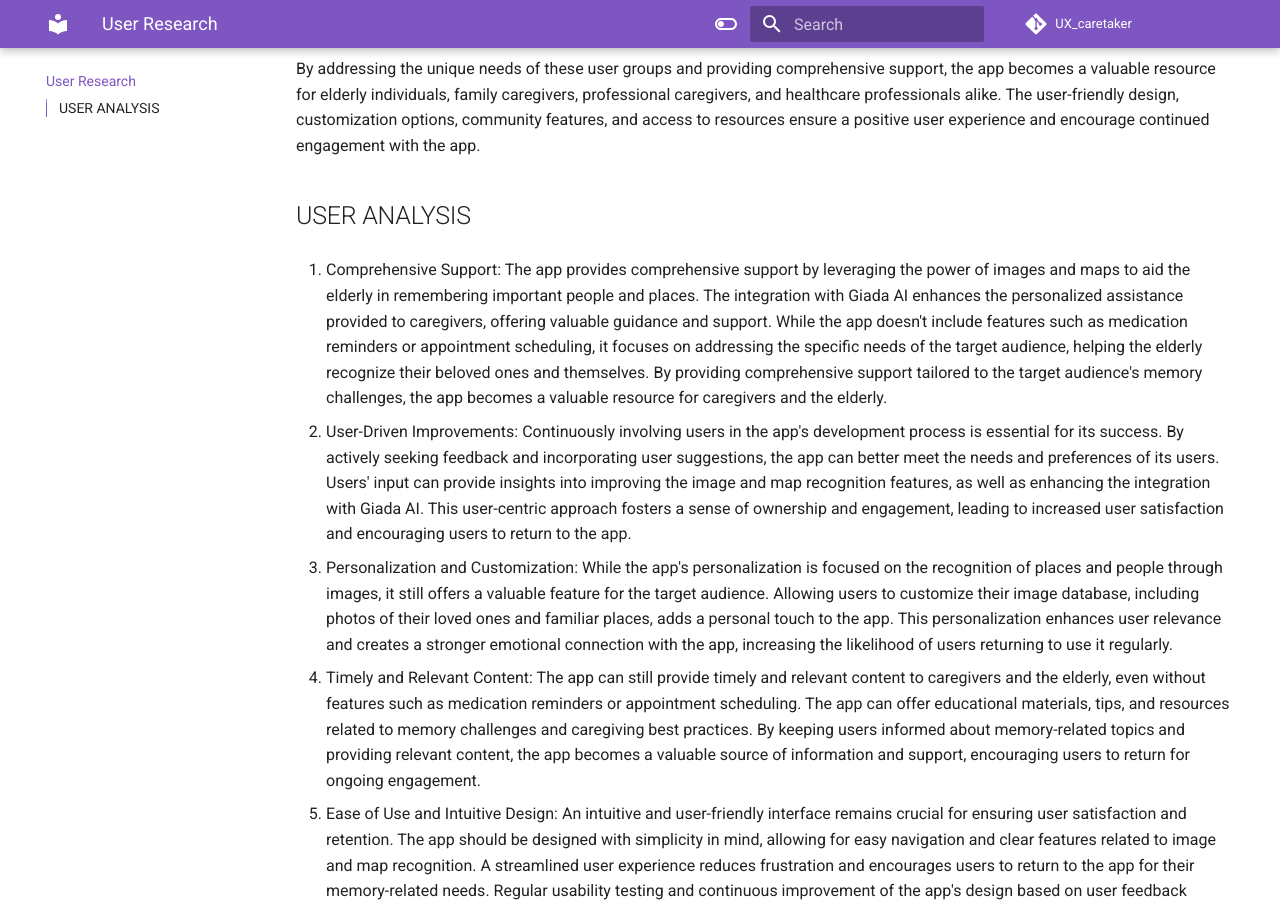
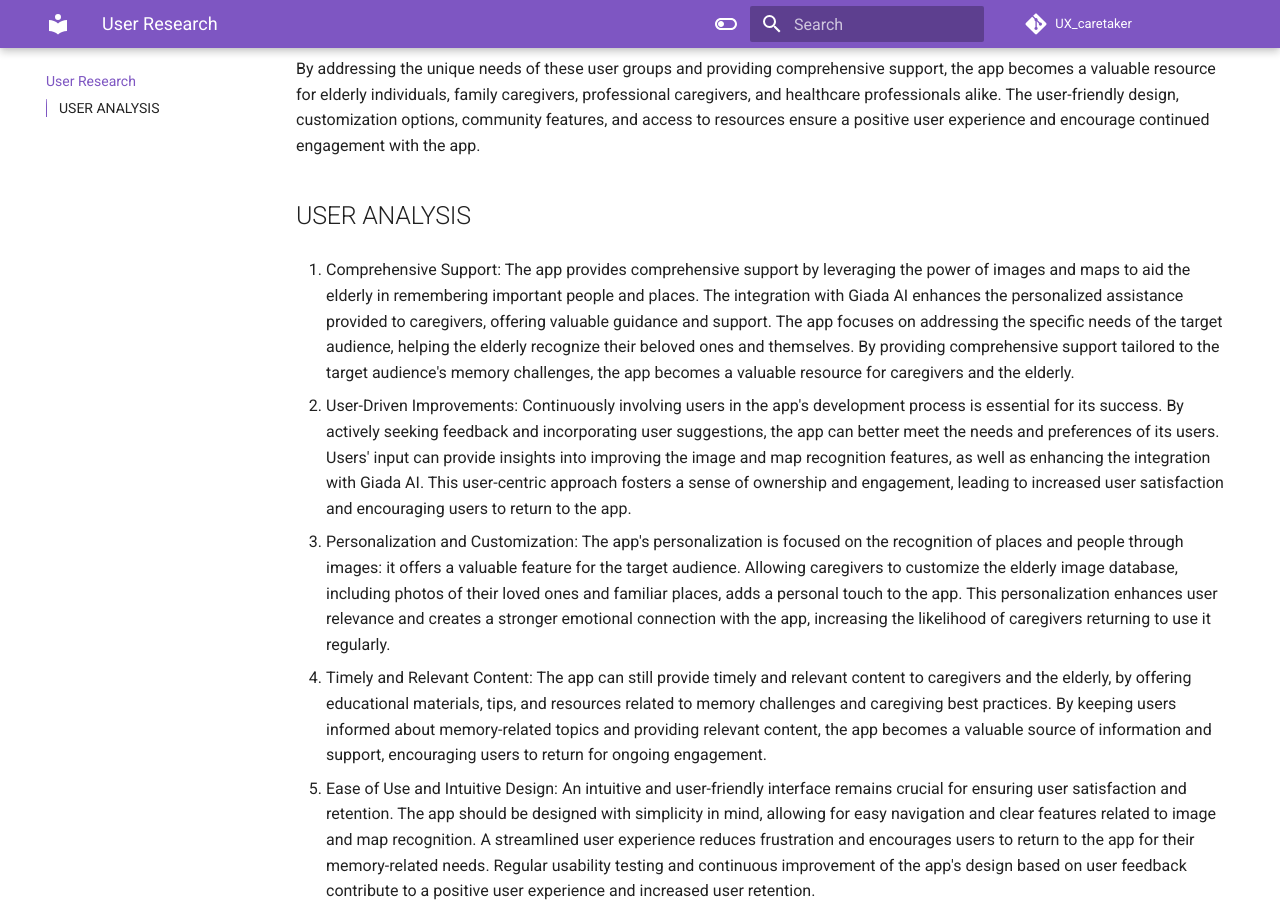
Before and after one commit to teragramgius/GherryPlus, an MkDocs documentation site: the page built from docs/useranalysis.md, in a window 1280 px wide and 900 px high, scrolled down 645 px. Built offline with MkDocs 1.6.1 and Material for MkDocs 9.7.7, drawn with Linux system fonts in a browser that asks for light colours; comment, search, counter and statistics services are not loaded; the version menu is left out.

Commit message:
Update useranalysis.md

```diff
--- a/docs/useranalysis.md
+++ b/docs/useranalysis.md
@@ -13,16 +13,17 @@ By addressing the unique needs of these user groups and providing comprehensive
 ## USER ANALYSIS
 
 1. Comprehensive Support:
-The app provides comprehensive support by leveraging the power of images and maps to aid the elderly in remembering important people and places. The integration with Giada AI enhances the personalized assistance provided to caregivers, offering valuable guidance and support. While the app doesn't include features such as medication reminders or appointment scheduling, it focuses on addressing the specific needs of the target audience, helping the elderly recognize their beloved ones and themselves. By providing comprehensive support tailored to the target audience's memory challenges, the app becomes a valuable resource for caregivers and the elderly.
+The app provides comprehensive support by leveraging the power of images and maps to aid the elderly in remembering important people and places. The integration with Giada AI enhances the personalized assistance provided to caregivers, offering valuable guidance and support. The app
+focuses on addressing the specific needs of the target audience, helping the elderly recognize their beloved ones and themselves. By providing comprehensive support tailored to the target audience's memory challenges, the app becomes a valuable resource for caregivers and the elderly.
 
 2. User-Driven Improvements:
 Continuously involving users in the app's development process is essential for its success. By actively seeking feedback and incorporating user suggestions, the app can better meet the needs and preferences of its users. Users' input can provide insights into improving the image and map recognition features, as well as enhancing the integration with Giada AI. This user-centric approach fosters a sense of ownership and engagement, leading to increased user satisfaction and encouraging users to return to the app.
 
 3. Personalization and Customization:
-While the app's personalization is focused on the recognition of places and people through images, it still offers a valuable feature for the target audience. Allowing users to customize their image database, including photos of their loved ones and familiar places, adds a personal touch to the app. This personalization enhances user relevance and creates a stronger emotional connection with the app, increasing the likelihood of users returning to use it regularly.
+The app's personalization is focused on the recognition of places and people through images: it offers a valuable feature for the target audience. Allowing caregivers to customize the elderly image database, including photos of their loved ones and familiar places, adds a personal touch to the app. This personalization enhances user relevance and creates a stronger emotional connection with the app, increasing the likelihood of caregivers returning to use it regularly.
 
 4. Timely and Relevant Content:
-The app can still provide timely and relevant content to caregivers and the elderly, even without features such as medication reminders or appointment scheduling. The app can offer educational materials, tips, and resources related to memory challenges and caregiving best practices. By keeping users informed about memory-related topics and providing relevant content, the app becomes a valuable source of information and support, encouraging users to return for ongoing engagement.
+The app can still provide timely and relevant content to caregivers and the elderly, by offering educational materials, tips, and resources related to memory challenges and caregiving best practices. By keeping users informed about memory-related topics and providing relevant content, the app becomes a valuable source of information and support, encouraging users to return for ongoing engagement.
 
 5. Ease of Use and Intuitive Design:
 An intuitive and user-friendly interface remains crucial for ensuring user satisfaction and retention. The app should be designed with simplicity in mind, allowing for easy navigation and clear features related to image and map recognition. A streamlined user experience reduces frustration and encourages users to return to the app for their memory-related needs. Regular usability testing and continuous improvement of the app's design based on user feedback contribute to a positive user experience and increased user retention.
```
